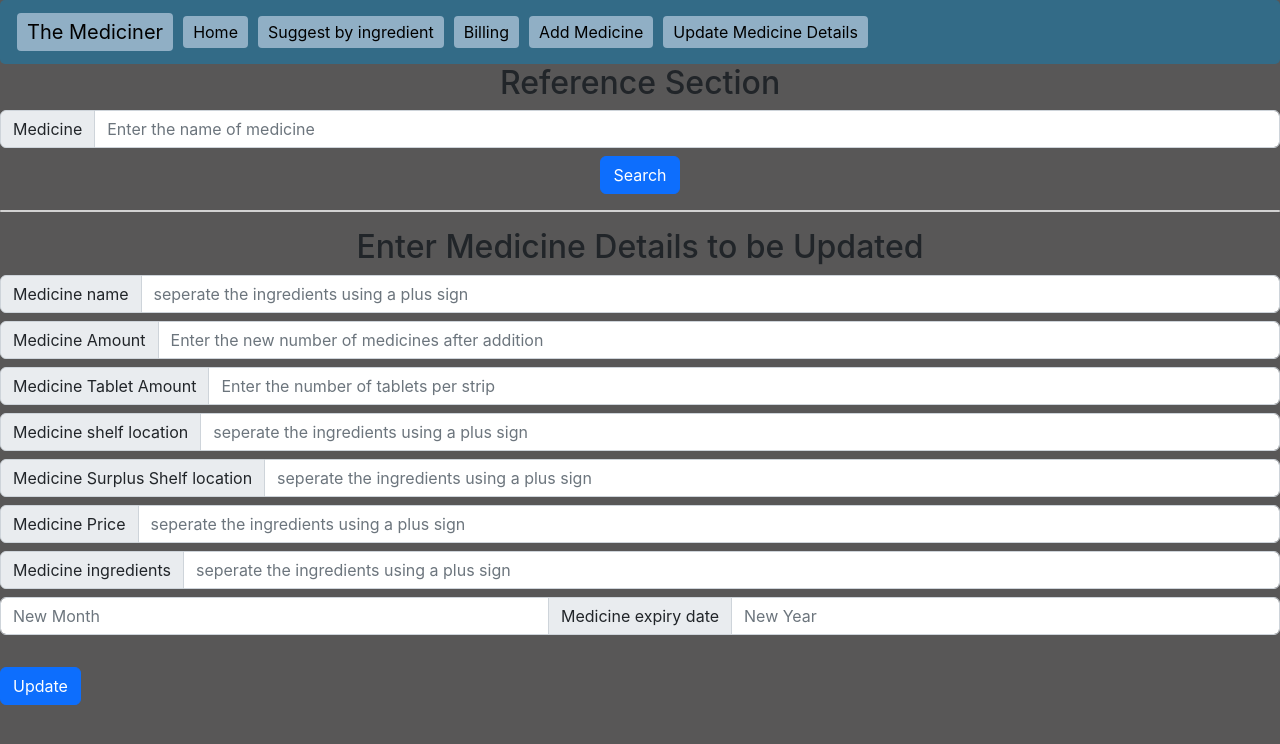
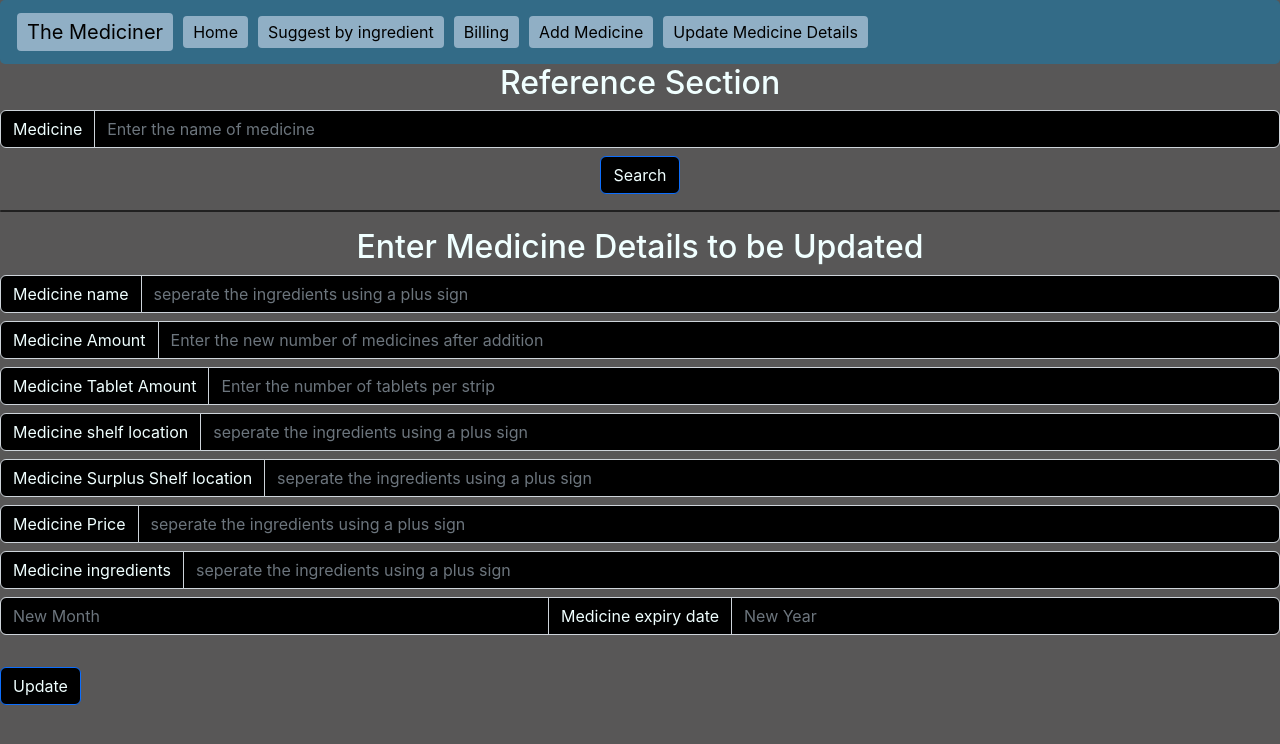
Before and after one commit to Anurag14092001/shillong2022, a React (Create React App) app: page /Updatedatabase in a window 1280 px wide. Shown: the top 744 px of the page. Built offline with nearby package versions, Linux system fonts and the light colour scheme.

Commit message:
pseudofinalcommit

```diff
--- a/src/components/updatemedicine.js
+++ b/src/components/updatemedicine.js
@@ -36,7 +36,12 @@ export default class Updatemedicine extends Component {
 
       medicineamount: "",
       queryname: "",
-      displayarr: []
+      displayarr: [],color1: "azure",
+      backgroundColor1: "black",
+      color2: "azure",
+      backgroundColor2: "black",
+      color3: "azure",
+      backgroundColor3: "black"
 
     }
   }
@@ -175,18 +180,29 @@ export default class Updatemedicine extends Component {
 
 
   render() {
+
+    const inputstyle={
+      color: "azure",
+      backgroundColor: "black"
+    }
+
+    const spanstyle={
+      color: "azure",
+      backgroundColor: "black"
+    }
+
     return (
       <>
    <form >
-     <h2 style={{textAlign: "center"}}>Reference Section</h2>
+     <h2 style={{textAlign: "center",color:"azure"}}>Reference Section</h2>
      <div className="input-group flex-nowrap my-2">
-          <span className="input-group-text" id="addon-wrapping">Medicine</span>
-          <input type="text" name='queryname'  className="form-control" onChange={this.handlechange} placeholder="Enter the name of medicine" aria-label="Username" aria-describedby="addon-wrapping" />
+          <span style={spanstyle} className="input-group-text" id="addon-wrapping">Medicine</span>
+          <input type="text" style={inputstyle} name='queryname'  className="form-control" onChange={this.handlechange} placeholder="Enter the name of medicine" aria-label="Username" aria-describedby="addon-wrapping" />
         </div>
-        <p style={{textAlign: "center"}}><button onClick={this.searchdata} className='btn btn-primary success'> Search</button></p>
+        <p style={{textAlign: "center"}}><button style={{color: this.state.color1,backgroundColor:this.state.backgroundColor1}} onMouseLeave={()=>{this.setState({...this.state,color1:"azure",backgroundColor1:"black"})}} onMouseEnter={()=>{this.setState({...this.state,color1: "black",backgroundColor1:"azure"})}} onClick={this.searchdata} className='btn btn-primary success'> Search</button></p>
    </form>
 
-   <div className="card my-3" >
+   <div className="card my-3" style={{color: "azure",backgroundColor: "rgba(22, 20, 20, 0.712)"}} >
   <ul className="list-group list-group-flush">
     {this.state.displayarr.map((element)=>{
       return(
@@ -200,7 +216,7 @@ export default class Updatemedicine extends Component {
         <li>Price per strip: Rs.{element.price}</li>
         <li>Cost per Tablet: Rs.{element.pertab}</li>
         <li><ul >Ingredients:{element.ingredients.map((element)=>{return(<><li>{element}</li></>)})}</ul></li>
-       <button className='btn btn-primary success' onClick={this.pastedata} >Paste</button>
+       <button style={{color: this.state.color2,backgroundColor:this.state.backgroundColor2}} onMouseLeave={()=>{this.setState({...this.state,color2:"azure",backgroundColor2:"black"})}} onMouseEnter={()=>{this.setState({...this.state,color2: "black",backgroundColor2:"azure"})}} className='btn btn-primary success' onClick={this.pastedata} >Paste</button>
 
 
         </>
@@ -212,50 +228,50 @@ export default class Updatemedicine extends Component {
 
 
  <form >
-        <h2 style={{textAlign: "center"}}>Enter Medicine Details to be Updated</h2>
+        <h2 style={{textAlign: "center",color:"azure"}}>Enter Medicine Details to be Updated</h2>
 
         <div className="input-group flex-nowrap my-2">
-          <span className="input-group-text" id="addon-wrapping">Medicine name</span>
-          <input type="text" name='medicinename' ref={this.nameref} id="updatemedicinename" className="form-control" onChange={this.handlechange} placeholder="seperate the ingredients using a plus sign" aria-label="Username" aria-describedby="addon-wrapping" />
+          <span style={spanstyle} className="input-group-text" id="addon-wrapping">Medicine name</span>
+          <input type="text" style={inputstyle} name='medicinename' ref={this.nameref} id="updatemedicinename" className="form-control" onChange={this.handlechange} placeholder="seperate the ingredients using a plus sign" aria-label="Username" aria-describedby="addon-wrapping" />
         </div>
 
         <div className="input-group flex-nowrap my-2">
-          <span className="input-group-text" id="addon-wrapping">Medicine Amount</span>
-          <input type="text" name='medicineamount' ref={this.amountref} id="updatemedicinename" className="form-control" onChange={this.handlechange} placeholder="Enter the new number of medicines after addition " aria-label="Username" aria-describedby="addon-wrapping" />
+          <span style={spanstyle} className="input-group-text" id="addon-wrapping">Medicine Amount</span>
+          <input type="text" style={inputstyle} name='medicineamount' ref={this.amountref} id="updatemedicinename" className="form-control" onChange={this.handlechange} placeholder="Enter the new number of medicines after addition " aria-label="Username" aria-describedby="addon-wrapping" />
         </div>
 
         <div className="input-group flex-nowrap my-2">
-          <span className="input-group-text" id="addon-wrapping">Medicine Tablet Amount</span>
-          <input type="text" name='medicinetabletamount' ref={this.tabletamountref} id="updatemedicinename" className="form-control" onChange={this.handlechange} placeholder="Enter the number of tablets per strip " aria-label="Username" aria-describedby="addon-wrapping" />
+          <span style={spanstyle} className="input-group-text" id="addon-wrapping">Medicine Tablet Amount</span>
+          <input  type="text" style={inputstyle} name='medicinetabletamount' ref={this.tabletamountref} id="updatemedicinename" className="form-control" onChange={this.handlechange} placeholder="Enter the number of tablets per strip " aria-label="Username" aria-describedby="addon-wrapping" />
         </div>
 
         <div className="input-group flex-nowrap my-2">
-          <span className="input-group-text" id="addon-wrapping">Medicine shelf location</span>
-          <input type="text" name='medicineshelflocation' ref={this.shelfref} id="updatemedicineshelflocation" className="form-control" onChange={this.handlechange} placeholder="seperate the ingredients using a plus sign" aria-label="Username" aria-describedby="addon-wrapping" />
+          <span style={spanstyle} className="input-group-text" id="addon-wrapping">Medicine shelf location</span>
+          <input type="text" style={inputstyle} name='medicineshelflocation' ref={this.shelfref} id="updatemedicineshelflocation" className="form-control" onChange={this.handlechange} placeholder="seperate the ingredients using a plus sign" aria-label="Username" aria-describedby="addon-wrapping" />
         </div>
 
         <div className="input-group flex-nowrap my-2">
-          <span className="input-group-text" id="addon-wrapping">Medicine Surplus Shelf location</span>
-          <input type="text" name='medicinesurpluslocation' ref={this.surplusref} id="updatemedicinesurpluslocation" className="form-control" onChange={this.handlechange} placeholder="seperate the ingredients using a plus sign" aria-label="Username" aria-describedby="addon-wrapping" />
+          <span style={spanstyle} className="input-group-text" id="addon-wrapping">Medicine Surplus Shelf location</span>
+          <input type="text" style={inputstyle} name='medicinesurpluslocation' ref={this.surplusref} id="updatemedicinesurpluslocation" className="form-control" onChange={this.handlechange} placeholder="seperate the ingredients using a plus sign" aria-label="Username" aria-describedby="addon-wrapping" />
         </div>
 
         <div className="input-group flex-nowrap my-2">
-          <span className="input-group-text" id="addon-wrapping">Medicine Price</span>
-          <input type="text" name='medicineprice' ref={this.priceref} id="updatemedicineprice" className="form-control" onChange={this.handlechange} placeholder="seperate the ingredients using a plus sign" aria-label="Username" aria-describedby="addon-wrapping" />
+          <span style={spanstyle} className="input-group-text" id="addon-wrapping">Medicine Price</span>
+          <input type="text" style={inputstyle} name='medicineprice' ref={this.priceref} id="updatemedicineprice" className="form-control" onChange={this.handlechange} placeholder="seperate the ingredients using a plus sign" aria-label="Username" aria-describedby="addon-wrapping" />
         </div>
 
         <div className="input-group flex-nowrap my-2">
-          <span className="input-group-text" id="addon-wrapping">Medicine ingredients</span>
-          <input type="text" name='medicineingredients' ref={this.ingredientsref} id="updatemedicineingredients" className="form-control" onChange={this.handlechange} placeholder="seperate the ingredients using a plus sign" aria-label="Username" aria-describedby="addon-wrapping" />
+          <span style={spanstyle} className="input-group-text" id="addon-wrapping">Medicine ingredients</span>
+          <input type="text" style={inputstyle} name='medicineingredients' ref={this.ingredientsref} id="updatemedicineingredients" className="form-control" onChange={this.handlechange} placeholder="seperate the ingredients using a plus sign" aria-label="Username" aria-describedby="addon-wrapping" />
         </div>
 
         <div className="input-group mb-3 my-2">
-  <input type="text" className="form-control" name='medicineexpirymonth' ref={this.monthref} onChange={this.handlechange} value={this.state.medicineexpirymonth} placeholder="New Month" aria-label="Month"/>
-  <span className="input-group-text">Medicine expiry date</span>
-  <input type="text" className="form-control" name='medicineexpiryyear' ref={this.yearref} onChange={this.handlechange} value={this.state.medicineexpiryyear} placeholder="New Year" aria-label="Year"/>
+  <input type="text" style={inputstyle} className="form-control" name='medicineexpirymonth' ref={this.monthref} onChange={this.handlechange} value={this.state.medicineexpirymonth} placeholder="New Month" aria-label="Month"/>
+  <span style={spanstyle} className="input-group-text">Medicine expiry date</span>
+  <input type="text" style={inputstyle} className="form-control" name='medicineexpiryyear' ref={this.yearref} onChange={this.handlechange} value={this.state.medicineexpiryyear} placeholder="New Year" aria-label="Year"/>
          </div>
 
-        <button className='btn btn-primary success my-3' onClick={this.updatedata}>Update</button>
+        <button style={{color: this.state.color3,backgroundColor:this.state.backgroundColor3}} onMouseLeave={()=>{this.setState({...this.state,color3:"azure",backgroundColor3:"black"})}} onMouseEnter={()=>{this.setState({...this.state,color3: "black",backgroundColor3:"azure"})}} className='btn btn-primary success my-3' onClick={this.updatedata}>Update</button>
 </form>
 
       </>
```
